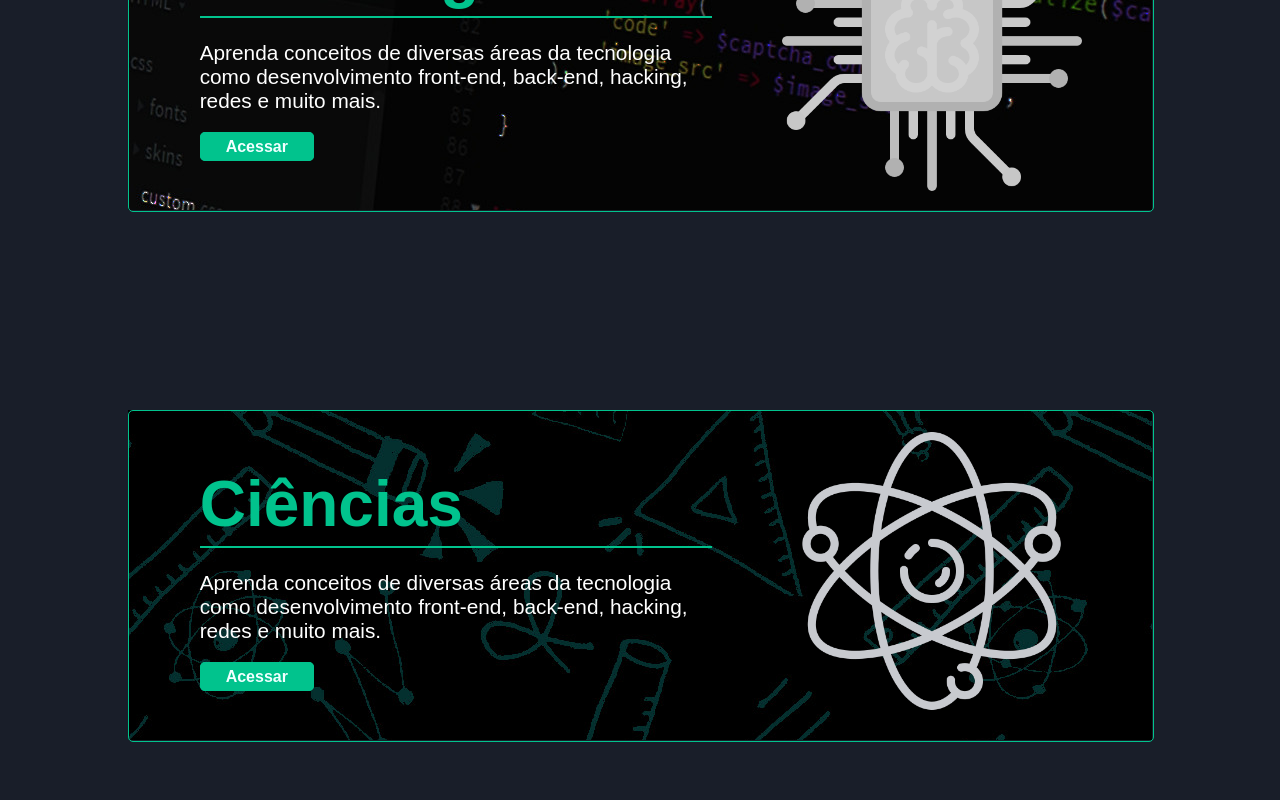
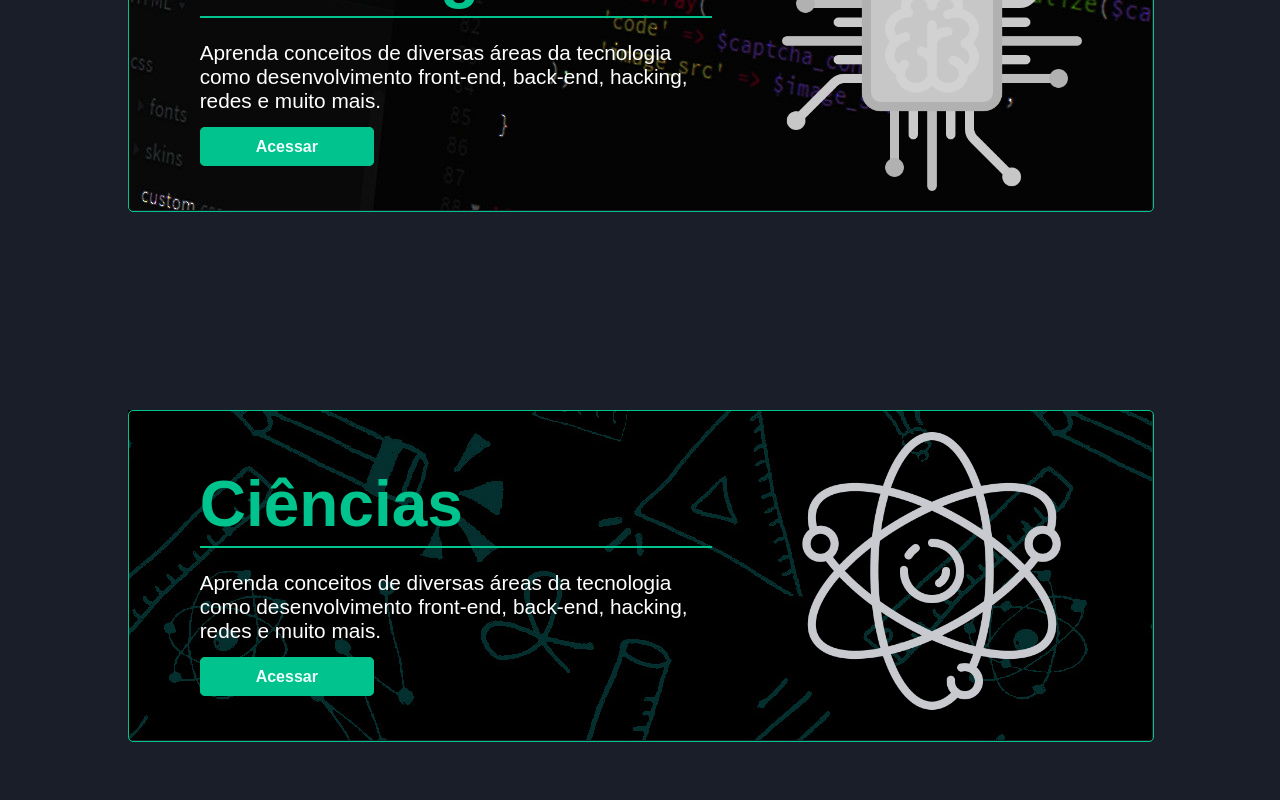
Before and after one commit to Julio-Norberto/filhos-de-atena, a React (Create React App) app: page / in a window 1280 px wide. Shown: the part 1120-1920 px from the top of the page. Built offline with nearby package versions, Linux system fonts and the light colour scheme.

Commit message:
modify Content.css

```diff
--- a/src/components/main/Contents.css
+++ b/src/components/main/Contents.css
@@ -31,7 +31,7 @@
 .text-content a {
     border: 1px solid #01C38D;
     border-radius: 5px;
-    padding: 5px 25px;
+    padding: 10px 55px;
     margin-top: 15px;
     text-decoration: none;
     color: azure;
```
